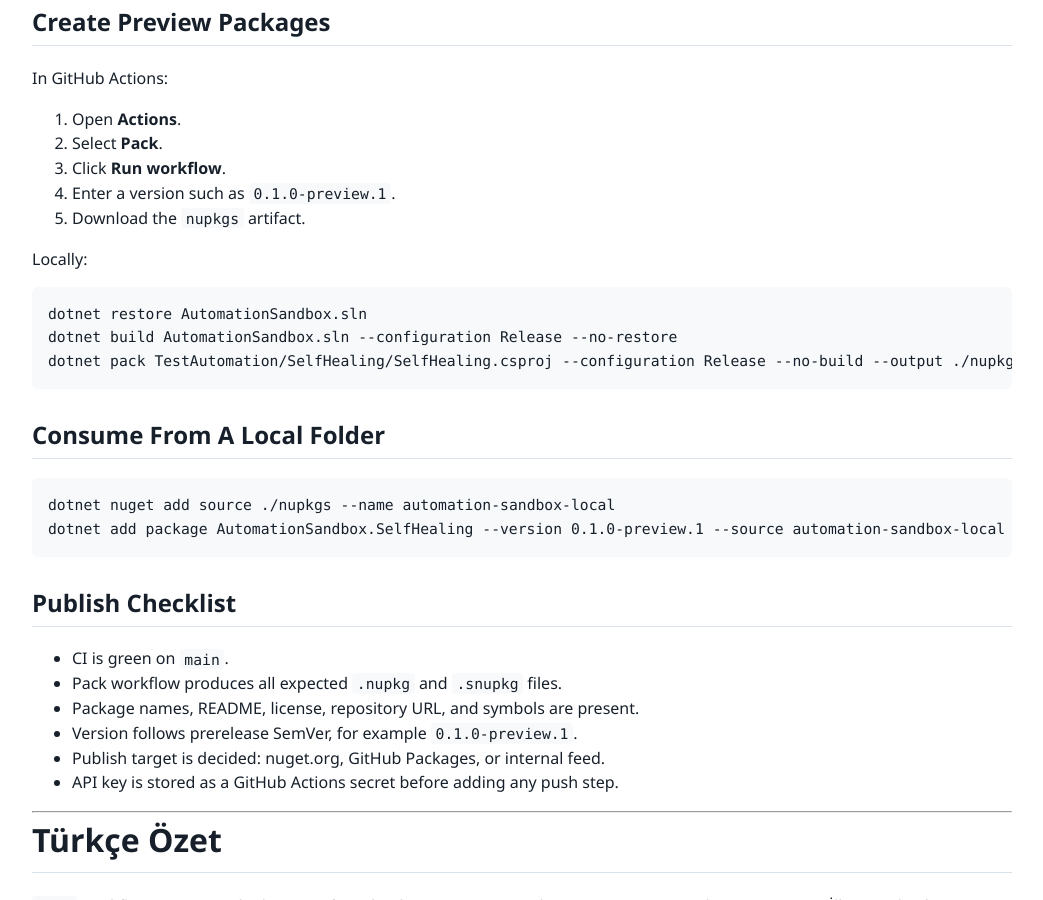
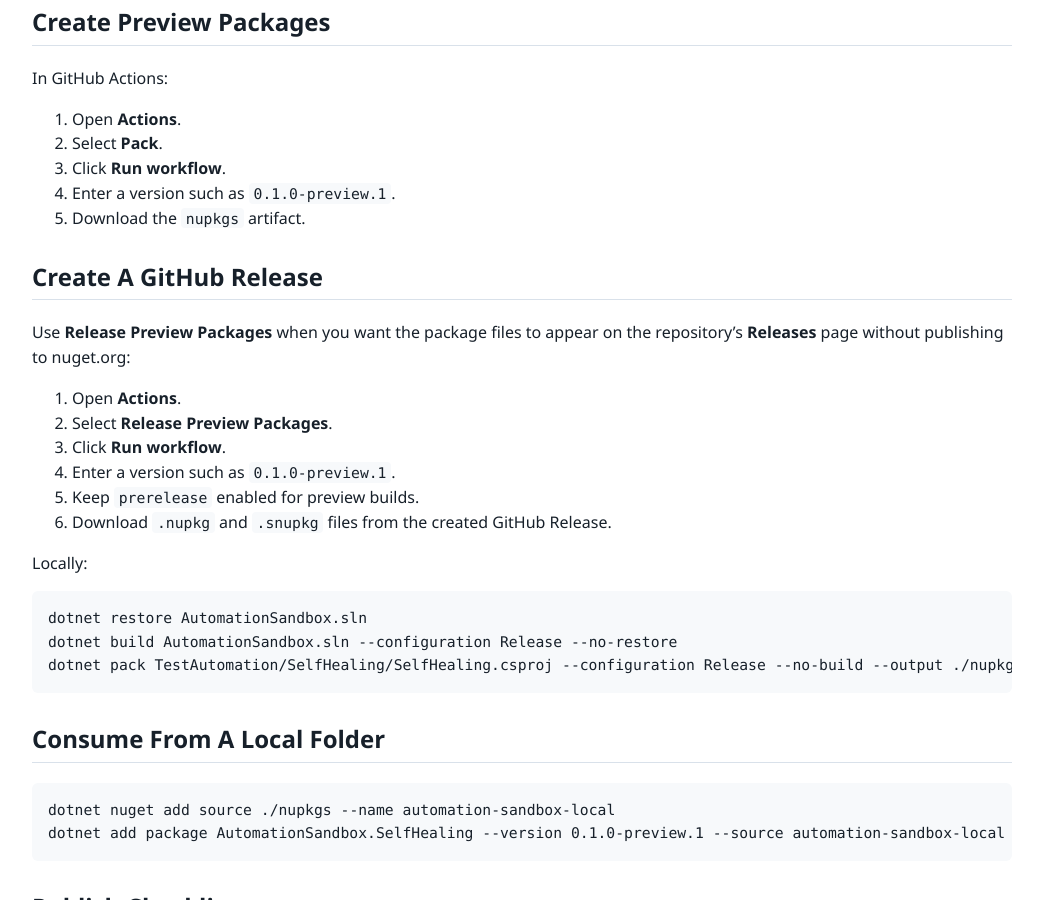
Before and after one commit to mustafasercansak/automation-sandbox, a Jekyll site: the page built from docs/nuget-packaging.md, in a window 1280 px wide and 900 px high, scrolled down 520 px. Shown: the whole window, without its empty margins (118-1161 px from the left). Built offline with Jekyll 4.4.1, drawn with Linux system fonts in a browser that asks for light colours; our own code applies the rules of GitHub Pages for plain Markdown files.

Commit message:
feat: enhance NuGet packaging with GitHub Release support for preview packages

```diff
--- a/docs/nuget-packaging.md
+++ b/docs/nuget-packaging.md
@@ -23,6 +23,18 @@ In GitHub Actions:
 3. Click **Run workflow**.
 4. Enter a version such as `0.1.0-preview.1`.
 5. Download the `nupkgs` artifact.
+
+## Create A GitHub Release
+
+Use **Release Preview Packages** when you want the package files to appear on the
+repository's **Releases** page without publishing to nuget.org:
+
+1. Open **Actions**.
+2. Select **Release Preview Packages**.
+3. Click **Run workflow**.
+4. Enter a version such as `0.1.0-preview.1`.
+5. Keep `prerelease` enabled for preview builds.
+6. Download `.nupkg` and `.snupkg` files from the created GitHub Release.
 
 Locally:
 
```
Also changed, not shown: .github/workflows/release.yml (added), README.md.
